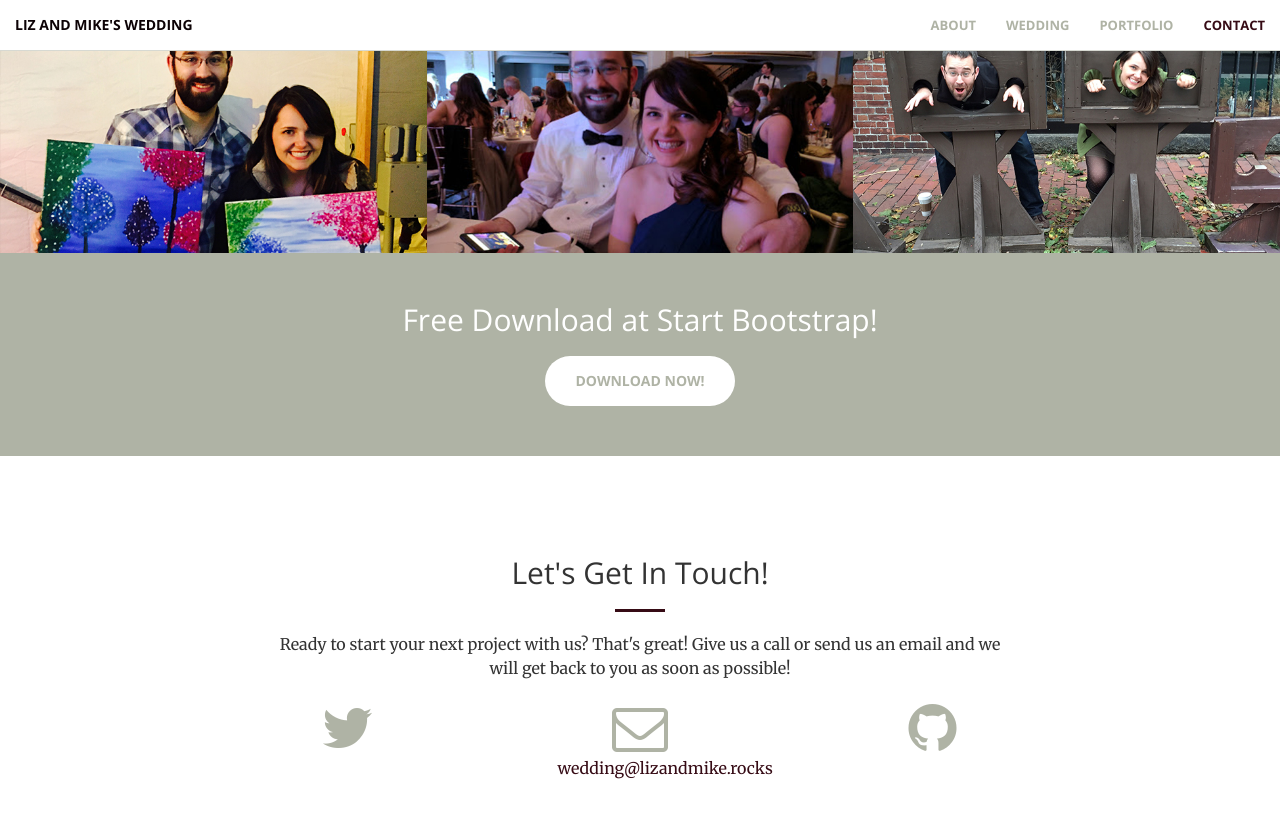
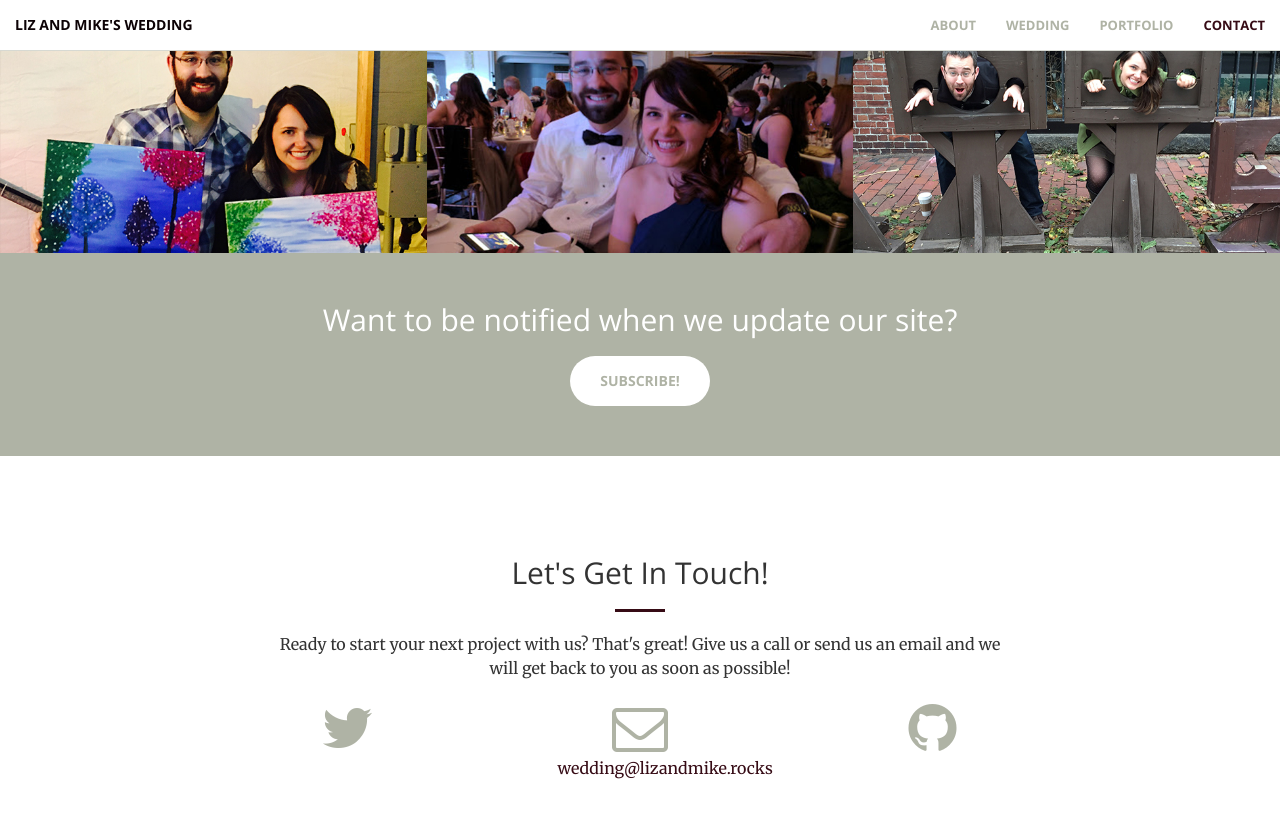
Before and after one commit to mikesplain/lizandmike.rocks, a Jekyll site: the page built from index.html, in a window 1280 px wide and 900 px high, scrolled down 1727 px. Shown: the top 818 px of the window. Built offline with Jekyll 4.4.1, drawn with Linux system fonts in a browser that asks for light colours; comment, search, counter and statistics services are not loaded.

```diff
--- a/_includes/aside.html
+++ b/_includes/aside.html
@@ -1,8 +1,19 @@
   <aside class="bg-dark">
       <div class="container text-center">
           <div class="call-to-action">
-              <h2>Free Download at Start Bootstrap!</h2>
-              <a href="#" class="btn btn-default btn-xl wow tada">Download Now!</a>
+              <h2>Want to be notified when we update our site?</h2>
+              <a class="btn btn-default btn-xl wow tada" id="subscribe">Subscribe!</a>
+
+              <script type="text/javascript" src="//s3.amazonaws.com/downloads.mailchimp.com/js/signup-forms/popup/embed.js" data-dojo-config="usePlainJson: true, isDebug: false"></script>
+
+              <script>
+              function showMailingPopUp() {
+                  require(["mojo/signup-forms/Loader"], function(L) { L.start({"baseUrl":"mc.us14.list-manage.com","uuid":"d42e85208e5af69949dcba0a7","lid":"1dcbcdd327"}) })
+                  document.cookie = "MCEvilPopupClosed=; expires=Thu, 01 Jan 1970 00:00:00 UTC";
+              };
+
+              document.getElementById("subscribe").onclick = function() {showMailingPopUp()};
+              </script>
           </div>
       </div>
   </aside>
```
